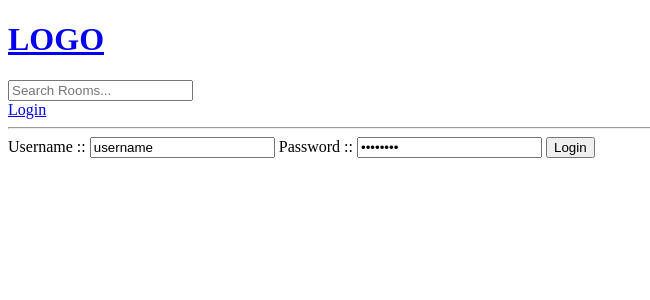
After one commit to GoDodgers/msg_board, a Django app: page /login/ in a window 1280 px wide. The commit adds this page. Shown: the top 300 px of the page, without its empty margins (0-650 px from the left). Run offline with Django 4.2, Linux system fonts and the light colour scheme.

Commit message:
adds login button

```diff
--- /dev/null
+++ b/base/templates/base/login_form.html
@@ -0,0 +1,20 @@
+{% extends 'main.html' %}
+
+{% block content %}
+
+<div>
+
+    <form action="POST" actio="">
+        {% csrf_token %}
+        <label for="username">Username ::</label>
+        <input type="text" value="username" placeholder="Enter Username"/>
+
+        <label for="password">Password ::</label>
+        <input type="password" value="password" placeholder="Enter Password" />
+
+        <input type="submit" value="Login"/>
+    </form>
+
+</div>
+
+{% endblock content %}
--- a/base/urls.py
+++ b/base/urls.py
@@ -2,6 +2,7 @@ from django.urls import path
 from . import views
 
 urlpatterns = [
+    path('login/', views.login_form, name="login_user"),
     path('', views.home, name="home"),
     path('room/<str:pk>/', views.room, name="room"),
     path('room/create/', views.create_room, name="create_room"),
--- a/base/views.py
+++ b/base/views.py
@@ -5,6 +5,11 @@ from .models import Room, Topic
 from .forms import RoomForm
 
 # Create your views here.
+
+
+def login_form(req):
+
+    return render(req, 'base/login_form.html', {})
 
 def home(req):
     query = req.GET.get('q')
--- a/templates/navbar.html
+++ b/templates/navbar.html
@@ -6,4 +6,6 @@
     <input type="text" name="q" placeholder="Search Rooms...">
 </form>
 
+<a href="{% url 'login_user' %}">Login</a>
+
 <hr>
```
